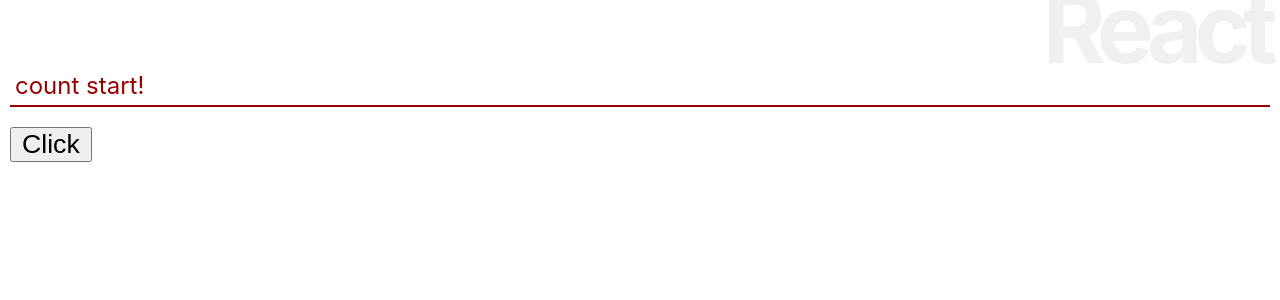
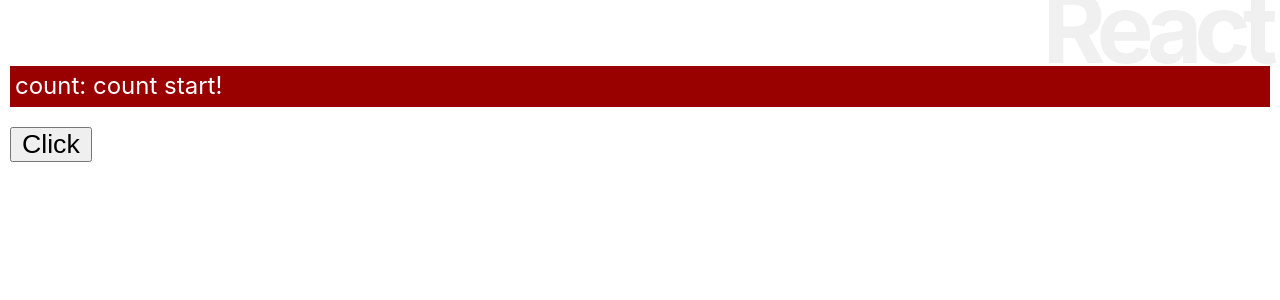
Before and after one commit to moyongkexing/react_next, a React (Create React App) app in the folder react_app/: page / in a window 1280 px wide. Shown: the top 300 px of the page. Built offline with nearby package versions, Linux system fonts and the light colour scheme.

Commit message:
ステートで表示を切り替える

```diff
--- a/react_app/src/App.js
+++ b/react_app/src/App.js
@@ -2,12 +2,20 @@ import React, { Component } from 'react';
 import './App.css';
 
 class App extends Component {
-  msgStyle = {
+  msgStyle1 = {
     fontSize: "24px",
     color: "#900",
     margin: "20px 0px",
     padding: "5px",
     borderBottom: "2px solid #900"
+  }
+  msgStyle1 = {
+    fontSize: "24px",
+    color: "white",
+    margin: "20px 0px",
+    padding: "5px",
+    borderBottom: "2px solid #900",
+    backgroundColor: "#900"
   }
   btnStyle = {
     fontSize: "20pt",
@@ -19,21 +27,27 @@ class App extends Component {
     this.state = {
       counter: 0,
       msg: "count start!",
+      flg: true,
     };
     this.doAction = this.doAction.bind(this);
   }
 
-  doAction(e) {
+  doAction() {
     this.setState((state) => ({
       counter: state.counter + 1,
-      msg: "counter: " + state.counter
+      msg: state.counter,
+      flg: !state.flg
     }));
   }
 
   render() {
     return <div>
       <h1>React</h1>
-      <p style={this.msgStyle}>{this.state.msg}</p>
+      {this.state.flg ?
+        <p style={this.msgStyle1}>count: {this.state.msg}</p>
+      :
+        <p style={this.msgStyle2}>{this.state.msg}です。</p>
+      }
       <button style={this.btnStyle} onClick={this.doAction}>Click</button>
     </div>;
   }
```
